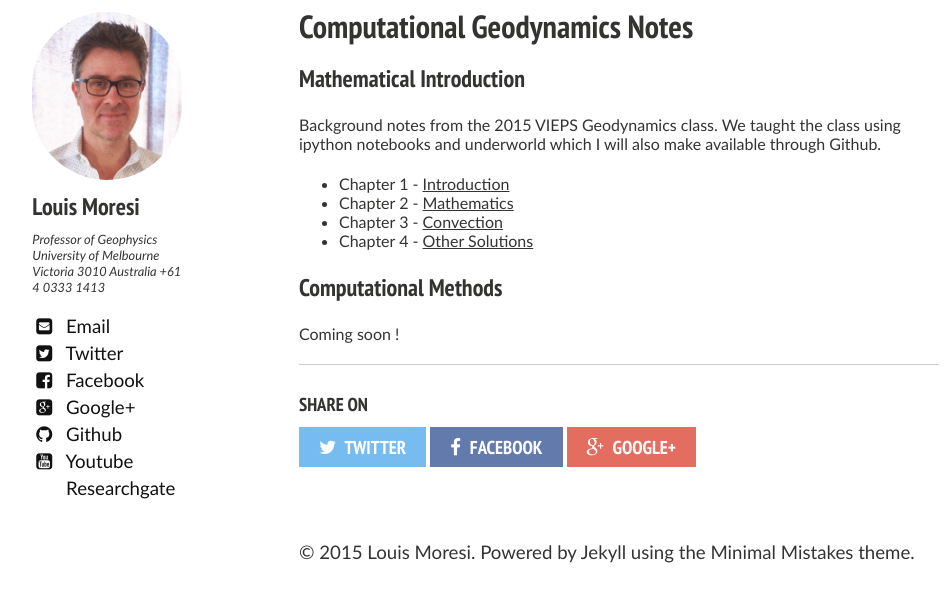
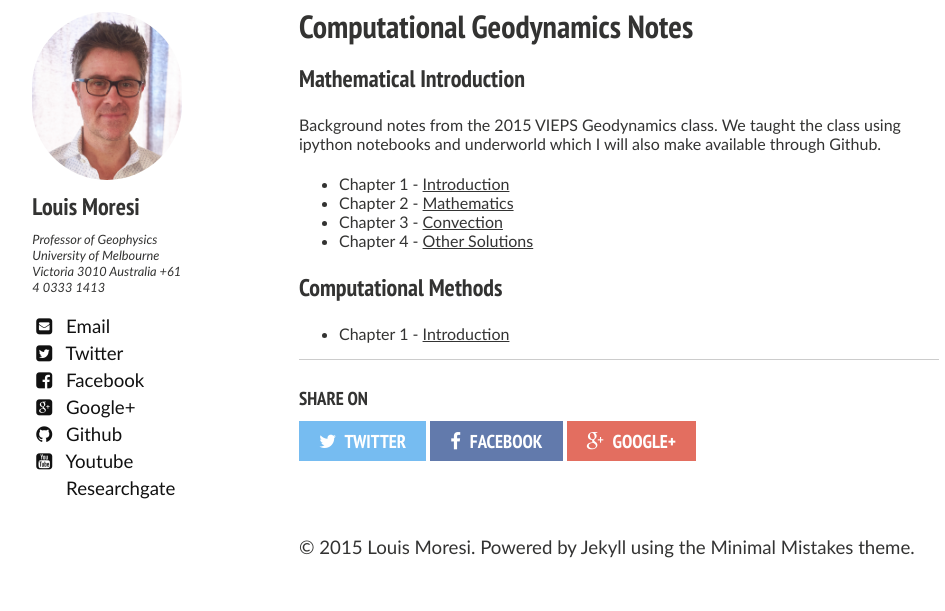
Before and after one commit to lmoresi/lmoresi.github.io, a Jekyll site: the page built from pages/ComputationalGeodynamics/index.md, in a window 1280 px wide. Shown: the part 1080-1691 px from the top of the page, without its empty margins (21-966 px from the left). Built offline with Jekyll 4.4.1, drawn with Linux system fonts in a browser that asks for light colours; nearby versions of some CDN libraries.

Commit message:
Add link to Numerical Stuff

```diff
--- a/pages/ComputationalGeodynamics/index.md
+++ b/pages/ComputationalGeodynamics/index.md
@@ -21,4 +21,4 @@ Background notes from the 2015 VIEPS Geodynamics class. We taught the class usin
 
 ### Computational Methods
 
-Coming soon !
+   * Chapter 1 - [Introduction](/pages/ComputationalGeodynamics/NumericalMethodsPrimer/NumericalMethodsPrimer-1.html)
```
